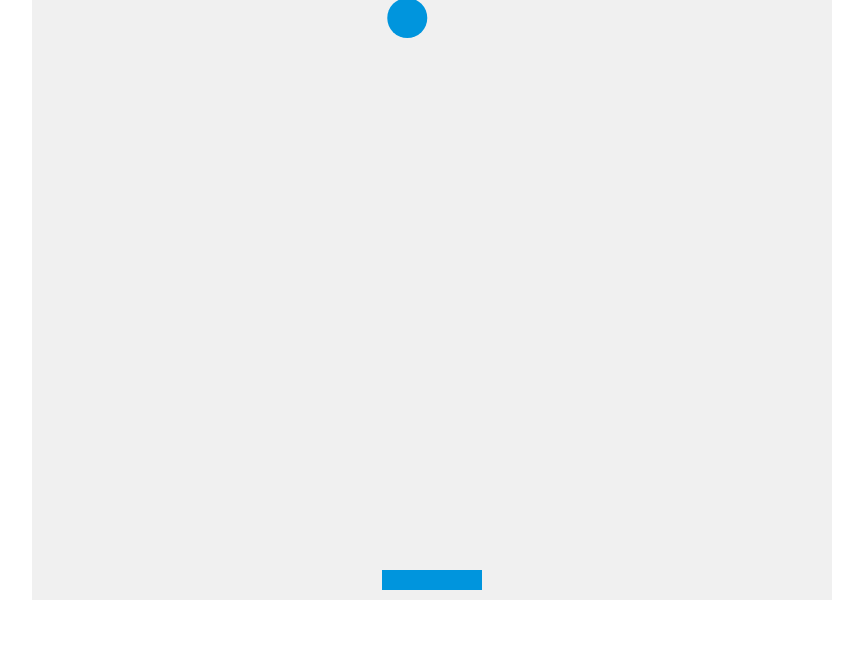
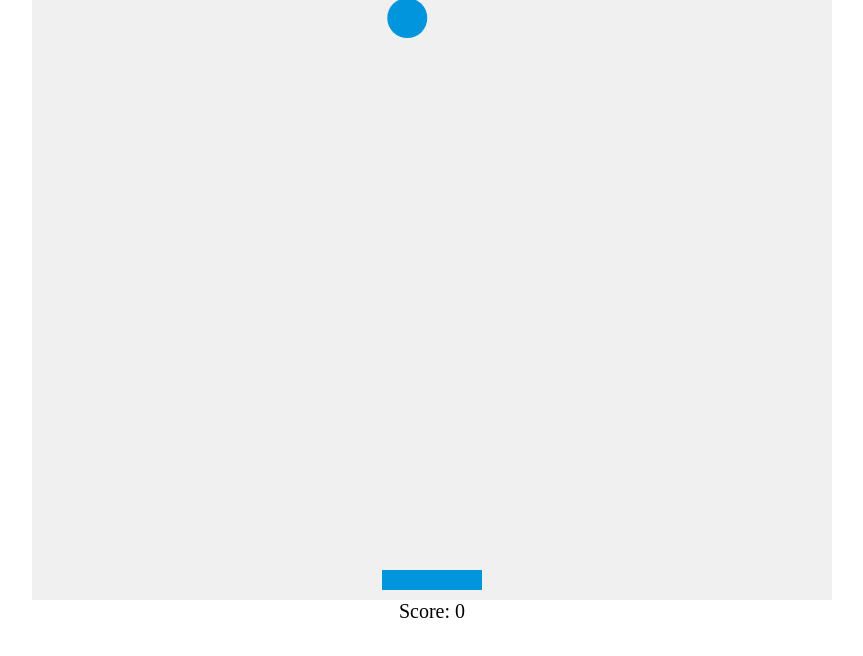
Before and after one commit to Jelly175/firstgame, a plain HTML site: page index.html in a window 1280 px wide. Shown: the whole page, without its empty margins (208-1071 px from the left). Drawn offline with Linux system fonts and the light colour scheme.

Commit message:
Update index.html

```diff
--- a/index.html
+++ b/index.html
@@ -7,10 +7,12 @@
   <style>
     body { margin: 0; }
     canvas { display: block; background: #f0f0f0; margin: 0 auto; }
+    .score { text-align: center; font-size: 20px; }
   </style>
 </head>
 <body>
   <canvas id="gameCanvas"></canvas>
+  <div class="score">Score: <span id="score">0</span></div>
   <script src="game.js"></script>
 </body>
 </html>
```
